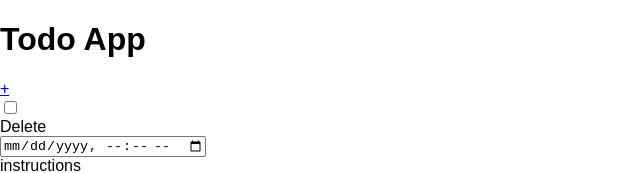
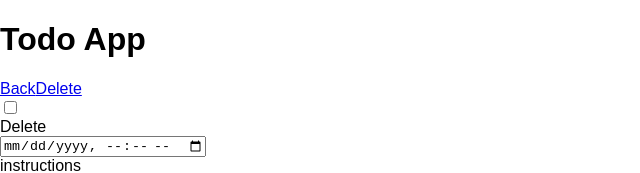
Before and after one commit to dpaschal-lf/todo_react_node, a React (Create React App) app: page /details/1 in a window 1280 px wide. Shown: the top 173 px of the page, without its empty margins (0-640 px from the left). Built offline with nearby package versions, Linux system fonts and the light colour scheme; no server answers.

Commit message:
added navigation tied to routing

```diff
--- a/src/TodoApp.js
+++ b/src/TodoApp.js
@@ -1,6 +1,6 @@
 import React from 'react';
 import './TodoApp.css';
-import {Switch, Route, Link} from 'react-router-dom';
+import {Switch, Route, Link, withRouter} from 'react-router-dom';
 import TodoList from './TodoList';
 import TodoDetails from './TodoDetails';
 import TodoCreate from './TodoCreate';
@@ -8,13 +8,29 @@ import TodoCreate from './TodoCreate';
 class TodoApp extends React.Component{
   constructor(props){
     super(props);
+    this.menu = {
+      'list' : [
+        <Link className="navLink" key='create' to="/create">+</Link>
+      ],
+      'create': [
+        <Link className="navLink" key='list' to="/list">Back</Link>
+      ],
+      'details': [
+        <Link className="navLink" key='list' to="/list">Back</Link>,
+        <Link className="navLink" key='delete' to="/delete">Delete</Link>
+      ]
+    }
+    this.menu[''] = this.menu['list']
   }
   render(){
+    const pathParts = this.props.location.pathname.split('/');
+    console.log( "path: ", this.props.location.pathname)
+    const currentMenu = this.menu[ pathParts[1] ];
     return(
       <div className="todoApp">
         <h1>Todo App</h1>
         <div id="nav">
-          <Link to="/create">+</Link>
+          { currentMenu }
         </div>
         <Switch>
           <Route exact path={['/','/list']} component={TodoList}/ >
@@ -28,4 +44,4 @@ class TodoApp extends React.Component{
   }
 }
 
-export default TodoApp;
+export default withRouter(TodoApp);
```
